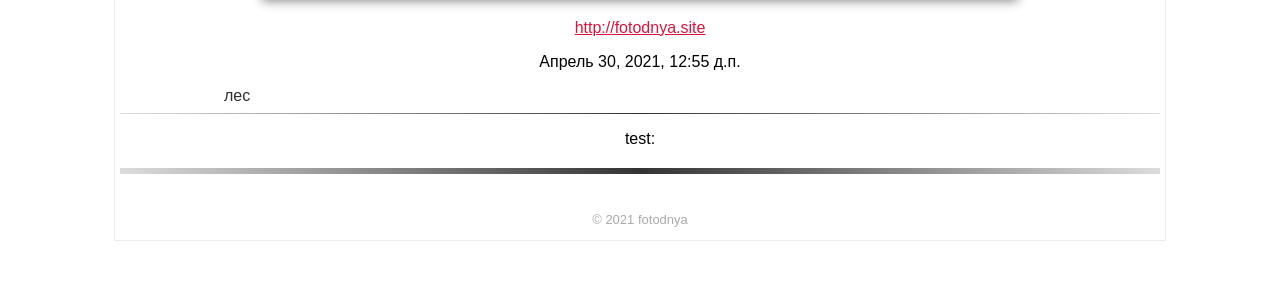
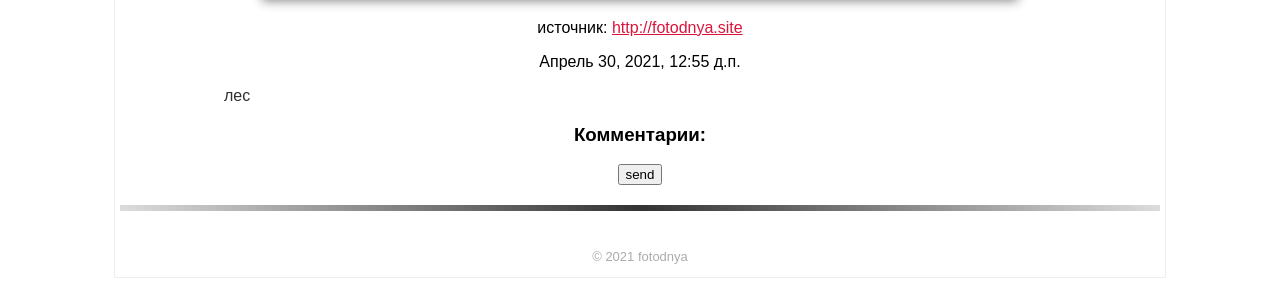
Before and after one commit to juv4ik/fotodnya, a Django app: page /post/1/ in a window 1280 px wide. Shown: the part 885-1171 px from the top of the page. Before the commit the page ends 1126 px from the top, so only its background shows below. Run offline with Django 3.2, Linux system fonts and the light colour scheme; data comes from the database, SQL or seed files in the repository; both versions use the stored data as it was after the commit; some libraries are stand-ins or nearby versions.

Commit message:
comments on detailView page

```diff
--- a/fotodnya/forms.py
+++ b/fotodnya/forms.py
@@ -9,4 +9,4 @@
 class CommentForm(forms.ModelForm):
     class Meta:
         model = comments_fn
-        fields = ('name', 'email', 'comment')
+        fields = ('comment', 'name')  #('name', 'email', 'comment')
--- a/fotodnya/views.py
+++ b/fotodnya/views.py
@@ -28,8 +28,15 @@
 
 class BlogDetailView(DetailView):
     model = fotoNews
-    comments = comments_fn
+    #context_object_name = 'fotoNews'
     template_name = 'post_detail.html'
+
+    def get_context_data(self, **kwargs):
+        context = super(BlogDetailView, self).get_context_data(**kwargs)
+        context['comments'] = comments_fn.objects.all()
+        context['CommentForm'] = CommentForm()
+        # And so on for more models
+        return context
 
 
 def aboutPage(request):
--- a/static/css/style.css
+++ b/static/css/style.css
@@ -172,4 +172,29 @@
     #back2Top:hover {
     background-color: #efefef;
     color: #000;
-}
+    }
+
+    #comments {
+    margin: 1em auto;
+    /*background-color: silver;*/
+    width: 80%;
+    border: solid 0px blue;
+    }
+
+    .comment {
+    padding: 0.2em;
+    border: dotted 1px #ddd;
+    background-color: #fefefe;
+    text-align: left;
+    margin: 0.4em 0;
+    }
+
+    .comment_by {
+    color: green;
+    font-size: 13px;
+    }
+
+    .comment_text {
+    color: #505050;
+    font-size: 13px;
+    }
--- a/templates/post_detail.html
+++ b/templates/post_detail.html
@@ -7,14 +7,29 @@
 {% block content %}
 <div class="post_foto">
     <h2>{{ fotonews.title }}</h2>
-    <p>{{ fotonews.author }}</p>
+    <p>фото: {{ fotonews.author }}</p>
     <img src="{{ fotonews.img.url }}" width="750px">
-    <p><a href="/">{{ fotonews.url_from }}</a></p>
+    <p>источник: <a href="/">{{ fotonews.url_from }}</a></p>
     <p>{{ fotonews.timepostdate }}</p>
     <p class="news-text">{{ fotonews.description }}</p>
-    <hr>
-    <p>test:</p>
-    <p>{{ fotonews.comment }}</p>
+    <div id="comments">
+        <h3>Комментарии:</h3>
+        <form method="post">
+            {% csrf_token %}
+            {{ form }}
+            <input type = "submit" value="send">
+        </form>
+        {% for i in comments %}
+            {% if i.fotoNews_id == fotonews.pk %}
+                {% if i.active == 1 %}
+                    <div class="comment">
+                        <p class="comment_by">{{ i.name }}, {{i.created }}:</p>
+                        <p class="comment_text">{{ i.comment }}</p>
+                    </div>
+                {% endif %}
+            {% endif %}
+        {% endfor %}
+    </div>
     <hr class="news">
 </div>
 
```
Also changed, not shown: db.sqlite3.
